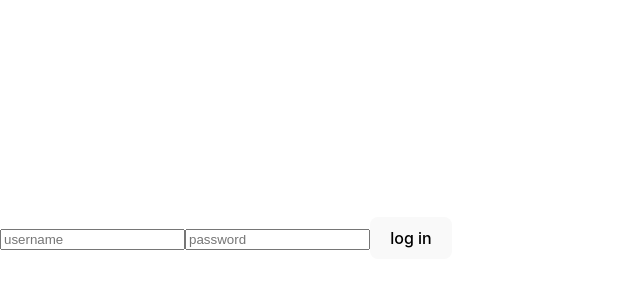
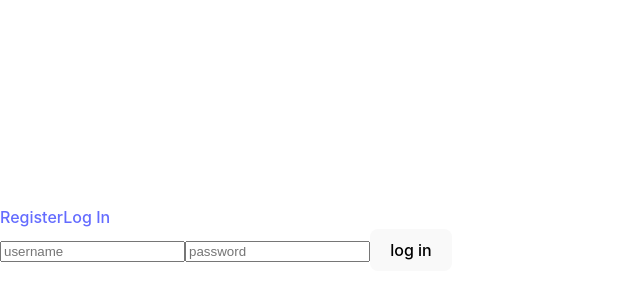
Before and after one commit to danieljjyuen/go-baduk-weiqi-frontend, a React (Vite) app: page /login in a window 1280 px wide. Shown: the part 162-462 px from the top of the page, without its empty margins (0-640 px from the left). Built offline with nearby package versions, Linux system fonts and the light colour scheme.

Commit message:
added logout button

```diff
--- a/src/App.tsx
+++ b/src/App.tsx
@@ -1,29 +1,25 @@
 import React from "react";
-import { ApolloProvider } from "@apollo/client";
-import { client } from "./services/graphql"
-import { BrowserRouter as Router, Route, Routes } from "react-router-dom";
+import { Route, Routes } from "react-router-dom";
 import Home from "./pages/Home";
 import GamePage from "./pages/GamePage";
 import Login from "./components/Login";
 import RegisterPlayer from "./components/RegisterPlayer";
-import { Provider } from "react-redux";
-import store from "./store/store";
+
+import NavBar from "./components/NavBar";
 
 const App: React.FC = () => {
 
   return(
-    <Provider store={store}>
-      <ApolloProvider client={client}>
-        <Router>
+    <div>
+      <NavBar />
       <Routes>
         <Route path="/" element={<Home/>} />
         <Route path="/room/:roomId/game/:gameId" element={<GamePage />} />
         <Route path="/login" element={<Login />} />
         <Route path="/register" element={<RegisterPlayer />} />
       </Routes>
-        </Router>
-      </ApolloProvider>
-    </Provider>
+    </div>
+
   );
 };
 
--- a/src/components/Login.tsx
+++ b/src/components/Login.tsx
@@ -3,7 +3,7 @@ import { useMutation } from "@apollo/client";
 import { LOGIN } from "../services/graphql";
 import { useDispatch } from "react-redux";
 import { setPlayerDetails, setOnlineStatus } from "../store/playerSlice";
-
+import { useNavigate } from "react-router-dom";
 
 const Login: React.FC = () => {
     const [username, setUsername] = useState("");
@@ -11,6 +11,7 @@ const Login: React.FC = () => {
     const [login] = useMutation(LOGIN);
 
     const dispatch = useDispatch();
+    const navigate = useNavigate();
 
     const handleLogin = async () => {
         try {
@@ -22,6 +23,8 @@ const Login: React.FC = () => {
             dispatch(setOnlineStatus(true));
 
             console.log("logging in", data);
+
+            navigate("/");
         } catch (error) {
             console.error("login error: ", error);
         }
--- /dev/null
+++ b/src/components/NavBar.tsx
@@ -0,0 +1,21 @@
+import React from "react";
+import { useSelector } from "react-redux";
+import { Link } from "react-router-dom";
+import Logout from "./Logout";
+
+const NavBar: React.FC = () => {
+    const username = useSelector((state: any) => state.player.username);
+    return (
+        <div>
+            {username == "" ? (
+            <>
+                <Link to="/register">Register</Link>
+                <Link to="/login">Log In</Link>
+            </>):
+            (<Link to="/"><Logout/></Link>)
+            }
+        </div>
+    )
+}
+
+export default NavBar;
--- a/src/main.tsx
+++ b/src/main.tsx
@@ -1,7 +1,18 @@
 import ReactDOM from 'react-dom/client'
 import App from './App.tsx'
 import './index.css'
+import { Provider } from "react-redux";
+import store from "./store/store";
+import { ApolloProvider } from "@apollo/client";
+import { client } from "./services/graphql"
+import { BrowserRouter as Router } from "react-router-dom";
 
 ReactDOM.createRoot(document.getElementById('root')!).render(
-  <App />
+  <Provider store={store}>
+    <ApolloProvider client={client}>
+      <Router>
+        <App />
+      </Router>
+    </ApolloProvider>
+  </Provider>
 )
--- a/src/pages/Home.tsx
+++ b/src/pages/Home.tsx
@@ -1,7 +1,6 @@
 import React from "react";
-import { useQuery, gql } from "@apollo/client";
+import { useQuery } from "@apollo/client";
 import { GET_ROOMS } from "../services/graphql";
-import { Link } from "react-router-dom";
 
 const Home: React.FC = () => {
     const { loading, error, data } = useQuery(GET_ROOMS);
@@ -13,8 +12,6 @@ const Home: React.FC = () => {
 
     return (
         <div>
-            <Link to="/register">Register</Link>
-            <Link to="/login">Log In</Link>
             <h1>Rooms</h1>
             <ul>
                 {rooms && rooms.length > 0 ? (
--- a/tsconfig.app.json
+++ b/tsconfig.app.json
@@ -25,5 +25,7 @@
   },
   "include": [
     "src/**/*.ts",
-    "src/**/*.tsx"]
+    "src/**/*.tsx",
+    "src/**/*.json",
+    "package.json"]
 }
```
Lines whose indentation alone changed are shown as unchanged.
